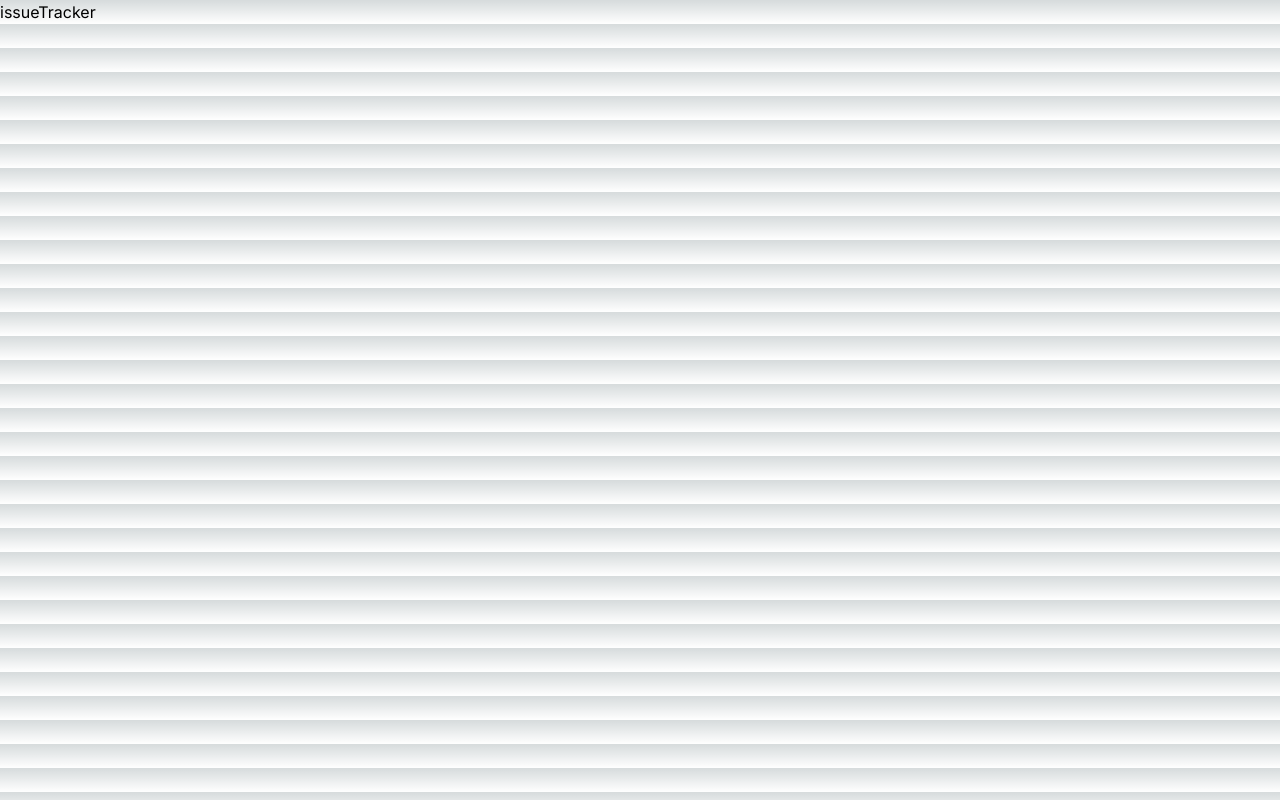
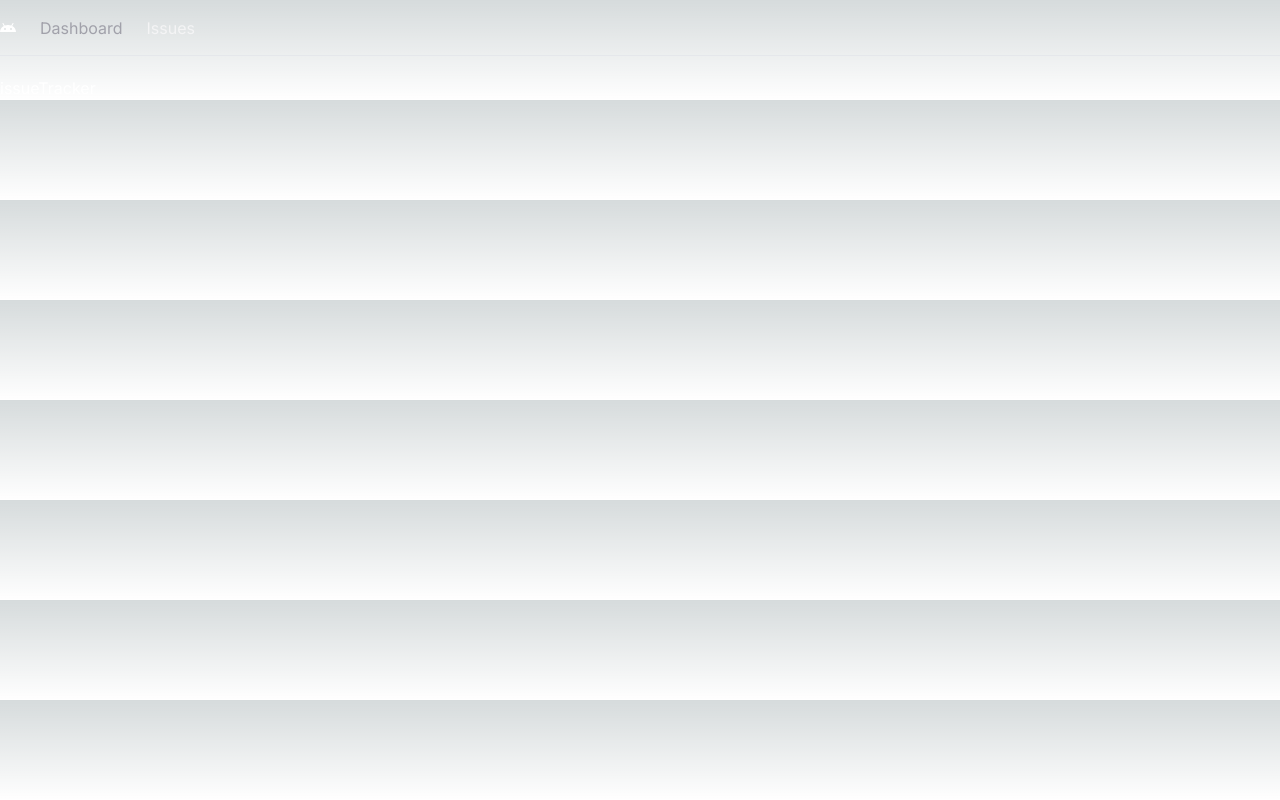
Before and after one commit to michaell2182/issue-tracker, a Next.js app: page /issues in a window 1280 px wide. Built offline with nearby package versions, Linux system fonts and the light colour scheme.

Commit message:
style active link in navbar

```diff
--- a/app/NavBar.tsx
+++ b/app/NavBar.tsx
@@ -1,23 +1,30 @@
+"use client";
+
 import React from "react";
 import Link from "next/link";
 import { BsAndroid } from "react-icons/bs";
-
+import { usePathname } from "next/navigation";
+import classnames from "classnames";
 const NavBar = () => {
+  const currentPath = usePathname();
   const links = [
     { label: "Dashboard", href: "/" },
     { label: "Issues", href: "/issues" },
   ];
   return (
-    <nav className="flex space-x-6 border-b mb-5 px-5 h-14 items-center">
+    <nav className="flex space-x-6 border-b mb-5 fixedpx-5 h-14 items-center">
       <Link href="/">
         <BsAndroid />
       </Link>
       <ul className="flex space-x-6">
         {links.map((link) => (
-          <Link
-            key={link.href}
-            className="text-zinc-500 hover:text-zinc-200 transition-colors"
-            href={link.href}>{link.label} </Link>
+          <Link key={link.href} className={classnames({
+            'text-zinc-100': link.href === currentPath,
+            'text-zinc-400': link.href !== currentPath,
+            'hover:text-zinc-200 transition-colors': true
+          })} href={link.href}>
+            {link.label}{" "}
+          </Link>
         ))}
       </ul>
     </nav>
--- a/app/globals.css
+++ b/app/globals.css
@@ -17,7 +17,7 @@
 }
 
 body {
-  color: rgb(var(--foreground-rgb));
+  color: white;
   background: linear-gradient(
       to bottom,
       transparent,
--- a/app/issues/page.tsx
+++ b/app/issues/page.tsx
@@ -1,8 +1,11 @@
 import React from 'react'
+import NavBar from '../NavBar'
 
 const issueTracker = () => {
   return (
-    <div>issueTracker</div>
+    <div>
+      <NavBar/>
+      issueTracker</div>
   )
 }
 
--- a/package.json
+++ b/package.json
@@ -9,6 +9,7 @@
     "lint": "next lint"
   },
   "dependencies": {
+    "classnames": "^2.5.1",
     "next": "14.1.0",
     "react": "^18",
     "react-dom": "^18",
```
Also changed, not shown: 1 other file (tests, documents, lock files or other folders).
